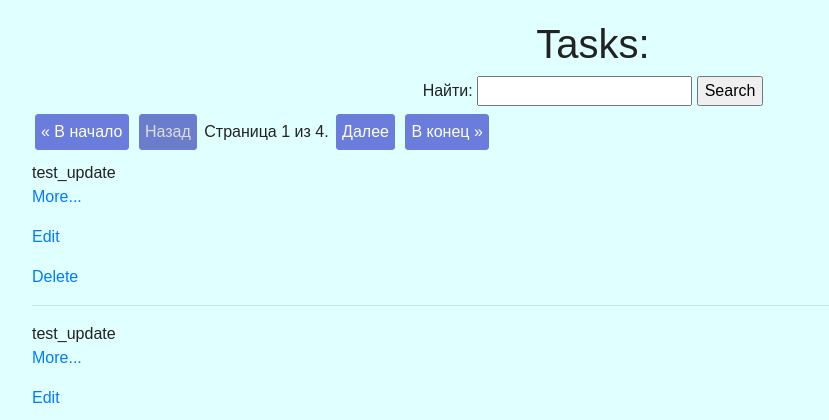
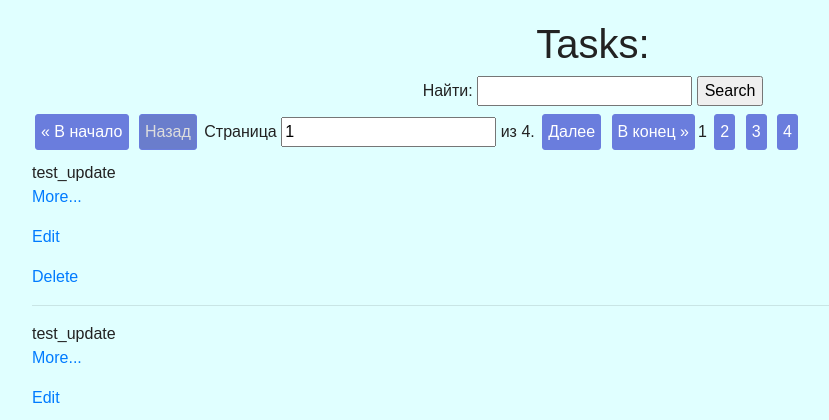
Before and after one commit to ruslanhq/python_project_tracker, a Django app: page / in a window 1280 px wide. Shown: the part 40-460 px from the top of the page, without its empty margins (47-876 px from the left). Run offline with Django 3.2, Linux system fonts and the light colour scheme; data comes from the database, SQL or seed files in the repository; some libraries are stand-ins or nearby versions.

Commit message:
Added Task_2

```diff
--- /dev/null
+++ b/Task_2/2.py
@@ -0,0 +1 @@
+Task.objects.filter(project__pk=1).values('type__type')
--- /dev/null
+++ b/Task_2/3.py
@@ -0,0 +1 @@
+Task.objects.filter(description__icontains='Надо').values('project__name')
--- a/source/webapp/templates/partial/pagination.html
+++ b/source/webapp/templates/partial/pagination.html
@@ -1,21 +1,31 @@
 <div class="pagination">
-    <span class="step-links">
-        <a href="?page=1">&laquo; В начало</a>
+    <form action="" method="GET">
+        <a href="?{% if query %}{{ query }}&{% endif %}page=1">&laquo; В начало</a>
         {% if page_obj.has_previous %}
-            <a href="?page={{ page_obj.previous_page_number }}">Назад</a>
+            <a href="?{% if query %}{{ query }}&{% endif %}page={{ page_obj.previous_page_number }}">Назад</a>
         {% else %}
             <span class="page-disabled">Назад</span>
         {% endif %}
 
-        <span class="current">
-            Страница {{ page_obj.number }} из {{ page_obj.paginator.num_pages }}.
+        <span>
+            Страница <input class="page-input" type="text" name="page" value="{{ page_obj.number }}" maxlength="5"> из {{ paginator.num_pages }}.
         </span>
 
         {% if page_obj.has_next %}
-            <a href="?page={{ page_obj.next_page_number }}">Далее</a>
+            <a href="?{% if query %}{{ query }}&{% endif %}page={{ page_obj.next_page_number }}">Далее</a>
         {% else %}
             <span class="page-disabled">Далее</span>
         {% endif %}
-        <a href="?page={{ page_obj.paginator.num_pages }}">В конец &raquo;</a>
-    </span>
+
+        <a href="?{% if query %}{{ query }}&{% endif %}page={{ paginator.num_pages }}">В конец &raquo;</a>
+    </form>
+    <div>
+        {% for page in paginator.page_range %}
+            {% if page_obj.number == page %}
+                <span class="page-active">{{ page }}</span>
+            {% else %}
+                <a href="?{% if query %}{{ query }}&{% endif %}page={{ page }}">{{ page }}</a>
+            {% endif %}
+        {% endfor %}
+    </div>
 </div>
--- a/source/webapp/views/task_views.py
+++ b/source/webapp/views/task_views.py
@@ -1,12 +1,10 @@
 from django.db.models import Q
-from django.shortcuts import render, get_object_or_404, redirect
 from django.urls import reverse, reverse_lazy
 from django.utils.http import urlencode
 from django.views.generic import View, ListView, DetailView, CreateView, UpdateView, DeleteView
 
 from webapp.forms import TaskForm, SimpleSearchForm
 from webapp.models import Task
-# from .base_views import DetailView, UpdateView
 # Create your views here.
 
 
```
Also changed, not shown: source/webapp/models.py (line endings or trailing spaces).
